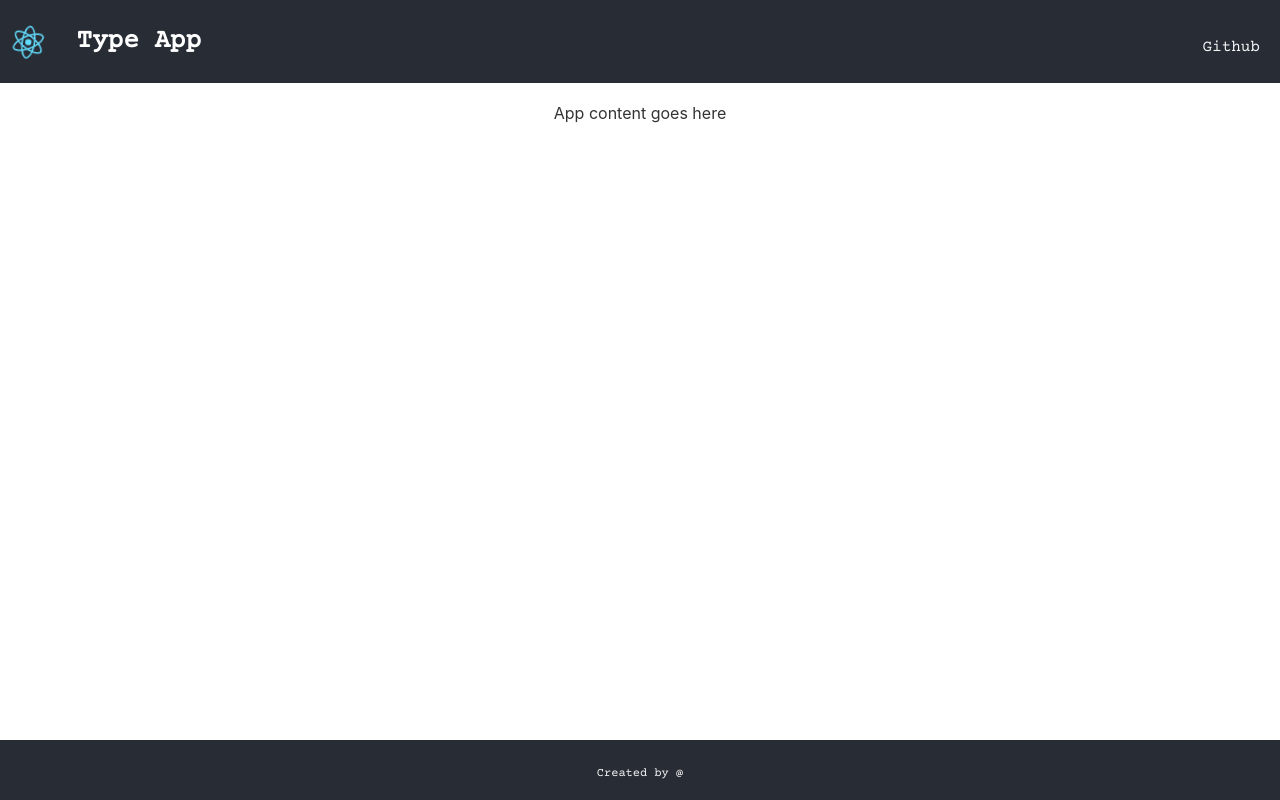
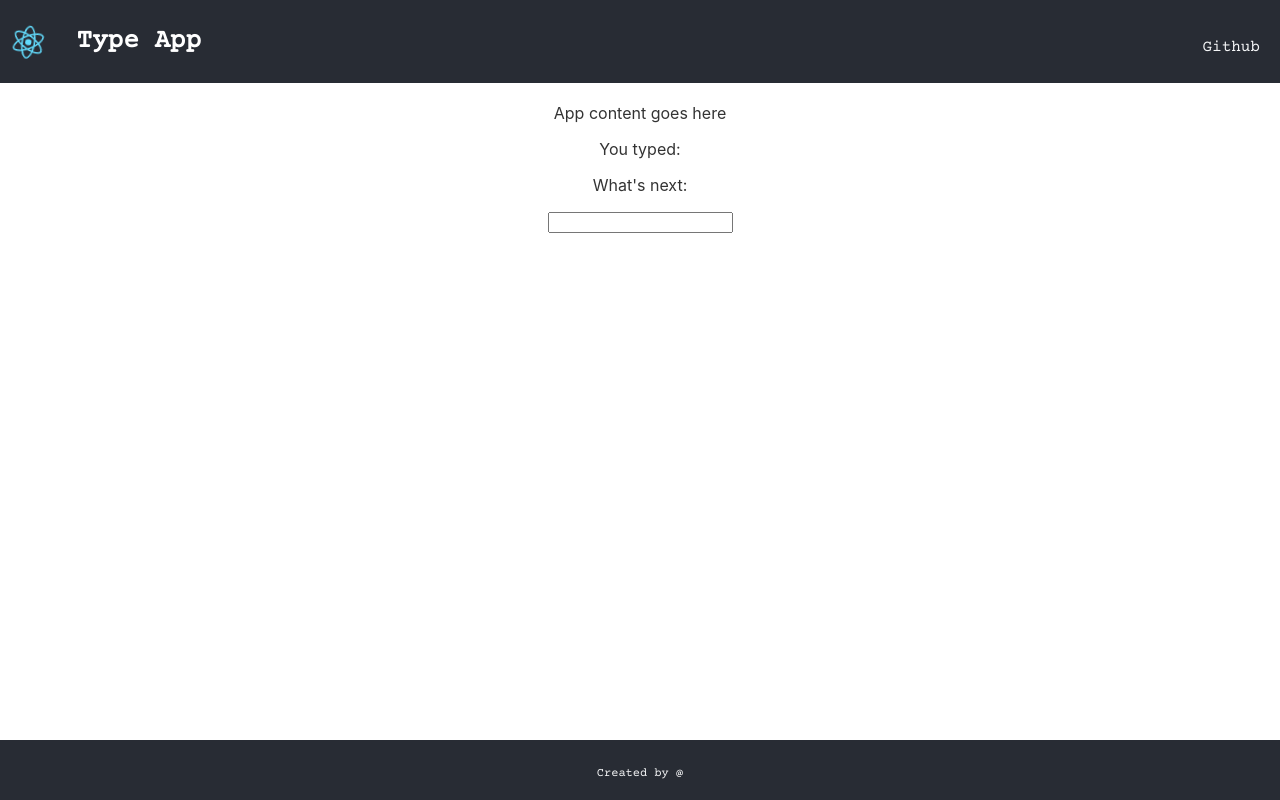
Before and after one commit to kalpitf1/type-app, a React (Create React App) app: page / in a window 1280 px wide. Built offline with nearby package versions, Linux system fonts and the light colour scheme.

Commit message:
added event handler, app displays state

```diff
--- a/src/App.js
+++ b/src/App.js
@@ -1,7 +1,20 @@
+import React from 'react';
+import ReactDOM from 'react-dom';
 import logo from './logo.svg';
 import './App.css';
 
+const state = { letter: '', nextLetter: '' }
+const letterArray = 'abcdefghijklmnopqrstuvwxyz'.split('')
+letterArray.push("DONE")
+
 function App() {
+  function handleChange(event) {
+    setState({ letter: event.target.value })
+    const idx = letterArray.findIndex(element => element === event.target.value)
+    const next = letterArray[idx + 1]
+    setState({ nextLetter: next })
+  }
+
   return (
     <div class="App">
       <header class="header">
@@ -16,7 +29,17 @@ function App() {
           </ul>
         </nav>
       </header>
-      <div class="main-wrapper"> App content goes here </div>
+      <div class="main-wrapper"> App content goes here
+        <p>
+          You typed: {state.letter}
+        </p>
+        <p>
+          What's next: {state.nextLetter}
+        </p>
+        <p>
+          <input onChange={handleChange} />
+        </p>
+      </div>
       <footer class="footer">
         <a href="#"> Created by @ </a>
       </footer>
@@ -24,4 +47,15 @@ function App() {
   );
 }
 
+function setState(newState) {
+  Object.assign(state, newState)
+  renderApp()
+}
+
+function renderApp() {
+  ReactDOM.render(<App />, document.getElementById('root'))
+}
+
+renderApp()
+
 export default App;
```
